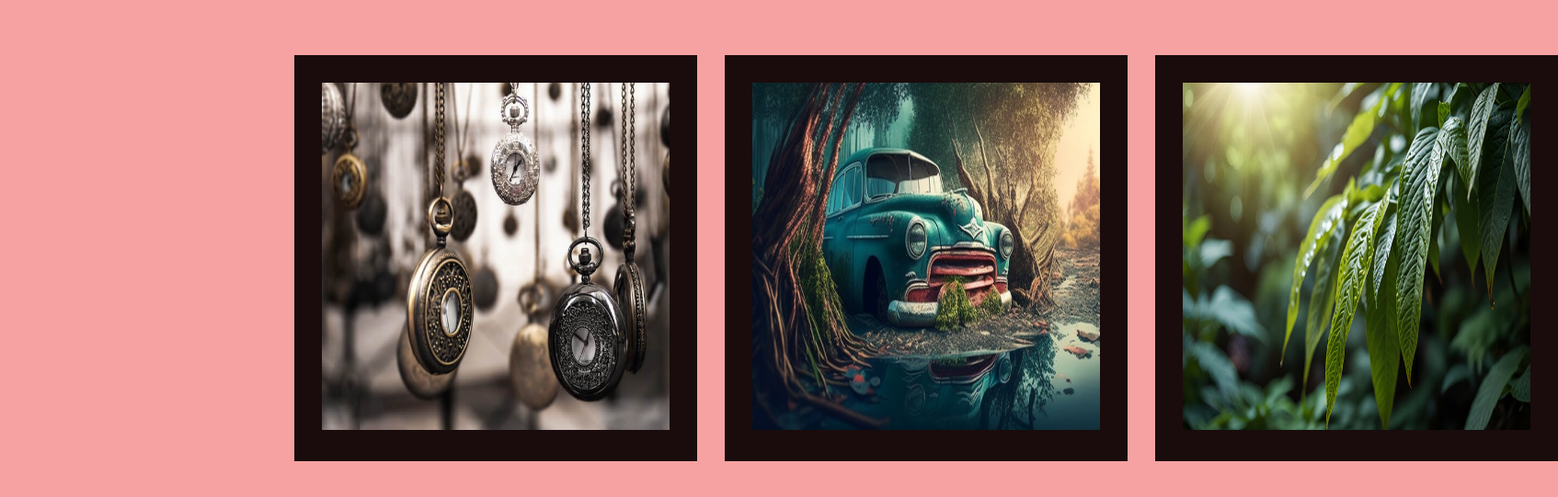
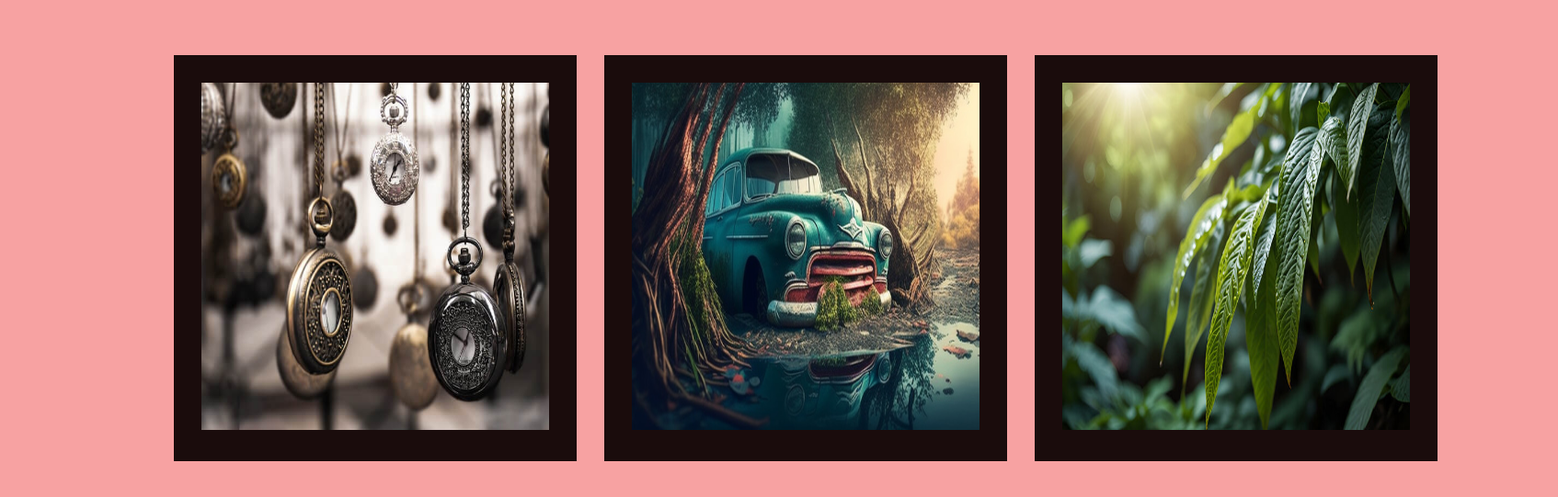
Before and after one commit to spandananraj634/CSS-grid, a plain HTML site: page index.html in a window 1280 px wide. Shown: the part 119-660 px from the top of the page at 92% size, 1694 px wide, since content can reach past the window. Drawn offline with Linux system fonts and the light colour scheme; files whose address does not match are found by name.

Commit message:
styles.css

```diff
--- a/styles.css
+++ b/styles.css
@@ -1,12 +1,12 @@
 body {
     font-family: Arial, sans-serif;
     display: flex;
-    justify-content: center;
+/*     justify-content: center; */
     align-items: center;
     height: 100vh;
     margin: 0;
     background-color: #f7a2a2;
-
+    padding-left: 5cm;
 }
 
 .gallery{
```
